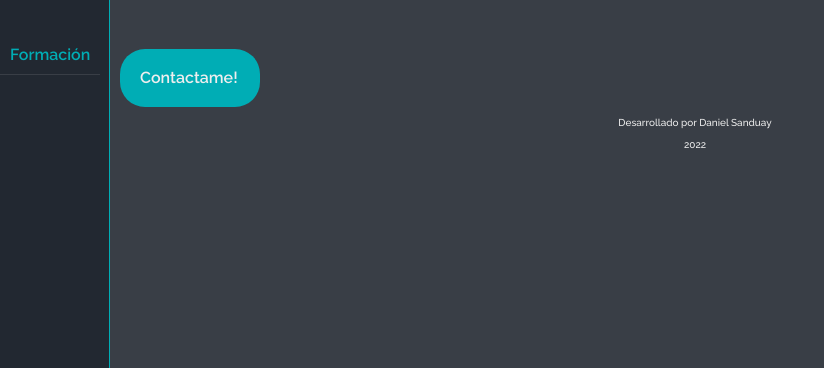
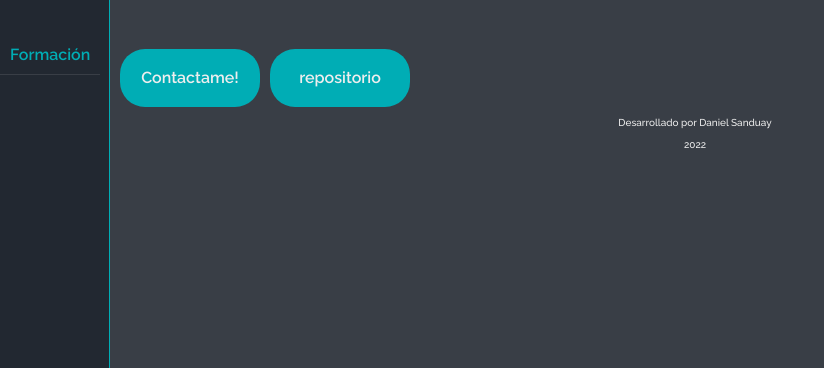
Before and after one commit to FFdaniiel/cv, a plain HTML site: page index.html in a window 1280 px wide. Shown: the part 432-800 px from the top of the page, without its empty margins (0-824 px from the left). Drawn offline with Linux system fonts and the light colour scheme.

Commit message:
se agrego un btn del repo

```diff
--- a/css/style.css
+++ b/css/style.css
@@ -43,6 +43,10 @@ a{
 
 .main__nombre{
     color: var(--color-celeste);
+}
+.main__btn{
+    display: flex;
+    text-align: center;
 }
 .btn__contacto{
     margin-left: 1rem;
--- a/index.html
+++ b/index.html
@@ -34,7 +34,11 @@
         <h1 class="main__titulo">Hola <br>
             soy <span class="main__nombre">Juan Miles</span>, <br>
             este es mi cv</h1>
-            <a class="btn__contacto" href="mailto:juan.miles@example.com">Contactame!</a>
+            <div class="main__btn">
+                <a class="btn__contacto" href="mailto:juan.miles@example.com">Contactame!</a>
+                <a class="btn__contacto" href="https://github.com/FFdaniiel/cv" target="_blank">repositorio</a>
+
+            </div>
     </main>
 
     <section class="about visibilidad-off" id="sobre-mi">
```
Also changed, not shown: 1 other file.
